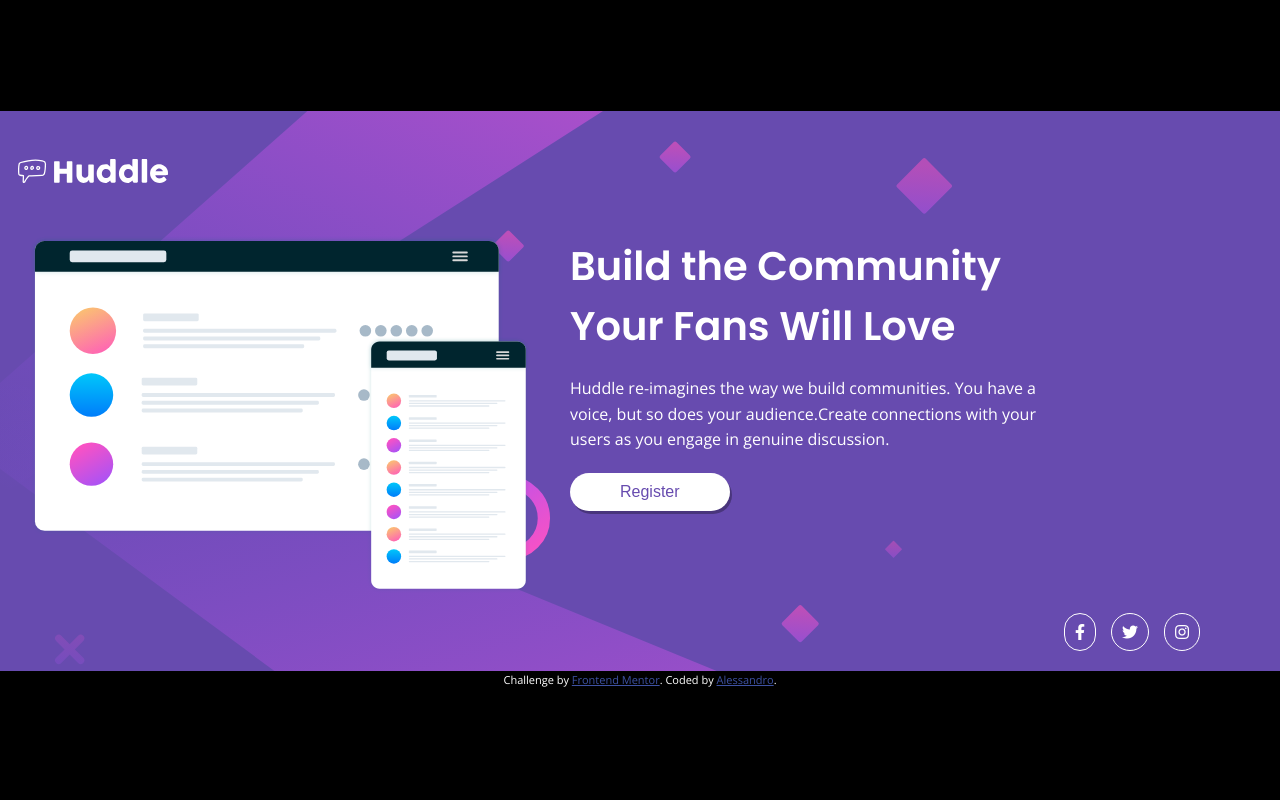
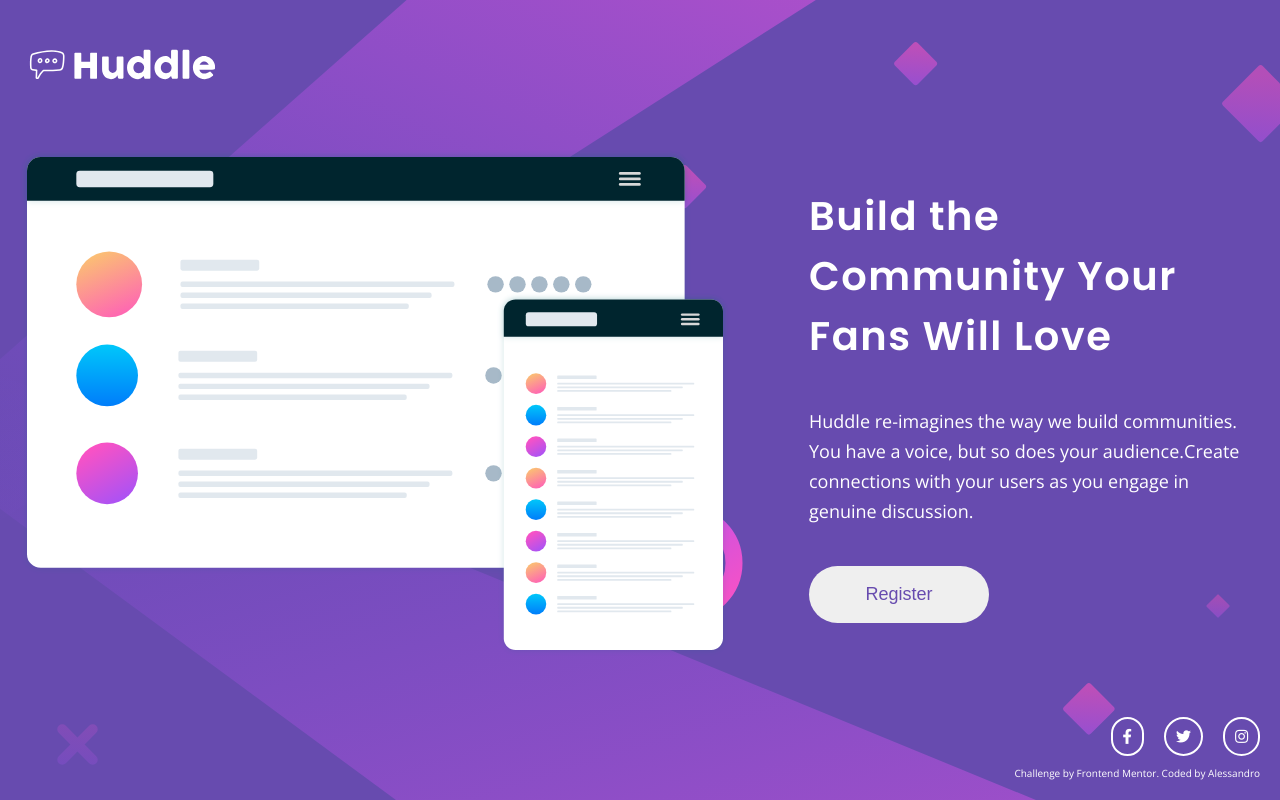
Before and after one commit to Ale-Sandro/huddle, a plain HTML site: page index.html in a window 1280 px wide. Drawn offline with nearby package versions, Linux system fonts and the light colour scheme.

Commit message:
modification css

```diff
--- a/index.html
+++ b/index.html
@@ -1,44 +1,63 @@
 <!DOCTYPE html>
 <html lang="en">
-<head>
-  <meta charset="UTF-8">
-  <meta name="viewport" content="width=device-width, initial-scale=1.0"> <!-- displays site properly based on user's device -->
+  <head>
+    <meta charset="UTF-8" />
+    <meta name="viewport" content="width=device-width, initial-scale=1.0" />
 
-  <link rel="icon" type="image/png" sizes="32x32" href="./images/favicon-32x32.png">
-  <link rel="stylesheet" href="style.css">
-  <title>Frontend Mentor | Huddle landing page with single introductory section</title>
+    <link
+      rel="icon"
+      type="image/png"
+      sizes="32x32"
+      href="./images/favicon-32x32.png"
+    />
+    <link rel="stylesheet" href="style.css" />
+    <title>
+      Frontend Mentor | Huddle landing page with single introductory section
+    </title>
 
-  <!-- Feel free to remove these styles or customise in your own stylesheet 👍 -->
-  <style>
-    .attribution { font-size: 11px; text-align: center; }
-    .attribution a { color: hsl(228, 45%, 44%); }
-  </style>
-  <link rel="stylesheet" href="https://use.fontawesome.com/releases/v5.15.4/css/all.css" integrity="sha384-DyZ88mC6Up2uqS4h/KRgHuoeGwBcD4Ng9SiP4dIRy0EXTlnuz47vAwmeGwVChigm" crossorigin="anonymous">
-</head>
-<body>
-  <main>
-      <img src="images/logo.svg" alt="logo huddle" class="huddle">
-    <section>
-      <img class="illustration" src="images/illustration-mockups.svg" alt="illustration">
-
+    <link
+      rel="stylesheet"
+      href="https://use.fontawesome.com/releases/v5.15.4/css/all.css"
+      integrity="sha384-DyZ88mC6Up2uqS4h/KRgHuoeGwBcD4Ng9SiP4dIRy0EXTlnuz47vAwmeGwVChigm"
+      crossorigin="anonymous"
+    />
+  </head>
+  <body>
+    <header class="logo-container">
+      <img
+        src="images/logo.svg"
+        alt="logo huddle"
+        class="logo-container logo"
+      />
+    </header>
+    <section class="cards">
+      <div class="illustration">
+        <img
+          class="illustration illustration__img"
+          src="images/illustration-mockups.svg"
+          alt="illustration"
+        />
+      </div>
       <div class="features">
         <h2>Build the Community Your Fans Will Love</h2>
-        <p>Huddle re-imagines the way we build communities. You have a voice, but so does your audience.Create connections with your users as you engage in genuine discussion.</p>
+        <p>
+          Huddle re-imagines the way we build communities. You have a voice, but
+          so does your audience.Create connections with your users as you engage
+          in genuine discussion.
+        </p>
         <button>Register</button>
       </div>
     </section>
 
     <footer>
-      <div class="logos">
-        <i class="fab fa-facebook-f logo" ></i>
-        <i class="fab fa-twitter logo"></i>
-        <i class="fab fa-instagram logo"></i>
+      <div class="links">
+        <i class="fab fa-facebook-f link"></i>
+        <i class="fab fa-twitter link"></i>
+        <i class="fab fa-instagram link"></i>
       </div>
       <p class="attribution">
-        Challenge by <a href="https://www.frontendmentor.io?ref=challenge" target="_blank">Frontend Mentor</a>.
-        Coded by <a href="#">Alessandro</a>.
+        Challenge by Frontend Mentor. Coded by Alessandro
       </p>
     </footer>
-  </main>
-</body>
+  </body>
 </html>
--- a/style.css
+++ b/style.css
@@ -1,104 +1,132 @@
-@import url('https://fonts.googleapis.com/css2?family=Open+Sans&family=Poppins:wght@400;600&display=swap');
+@import url("https://fonts.googleapis.com/css2?family=Open+Sans&family=Poppins:wght@400;600&display=swap");
 
-*{
-    margin : 0;
+html {
+  font-size: 62.5%; /*10px*/
+}
+*,
+*::before,
+*::after {
+  margin: 0;
   padding: 0;
   box-sizing: border-box;
 }
 
-body{
-    font-family: 'open Sans', sans-serif;
-    color : white;
-    background-color: black;
+body {
+  height: 100vh;
+  max-width: 1440px;
+  margin: 0 auto;
+  padding: 2rem;
+
+  font-family: "open Sans", sans-serif;
+  font-weight: 400;
+  color: white;
 
   display: flex;
-    align-items: center;
-    justify-content: center;
-    height: 100vh;
+  flex-direction: column;
+  justify-content: space-between;
+
+  background-color: hsl(257, 40%, 49%);
+  background-image: url("images/bg-desktop.svg");
+  background-repeat: no-repeat;
+  background-size: cover;
+  background-position: center;
 }
 
-.huddle{
-    height: 40px;
-    margin: 40px 10px;
+.logo-container .logo {
+  margin-top: 2rem;
+  width: 20rem;
 }
 
-h2{
-    font-size: 40px;
-    font-family: 'Poppins', sans-serif;
-    margin-bottom: 20px;
+.cards {
+  display: flex;
+  justify-content: center;
+  align-items: center;
+  gap: 8rem;
+}
+.cards .illustration .illustration__img {
+  max-width: 100%;
+}
+.features {
+  display: flex;
+  flex-direction: column;
+  justify-content: center;
+  gap: 4rem;
+  flex: 1;
+}
+.features h2 {
+  font-family: "poppins", "open Sans", "sans-serif";
+  font-size: clamp(3rem, 8vw, 4rem);
+  font-weight: 600;
+  letter-spacing: 1.5px;
+}
+.features p {
+  font-size: clamp(1.5rem, 8vw, 1.8rem);
+  line-height: 3rem;
+}
+.features button {
+  cursor: pointer;
+  width: 18rem;
+  padding: 1.8rem;
+
+  color: hsl(257, 40%, 49%);
+  font-size: 1.8rem;
+
+  border-radius: 5rem;
+  border: none;
+  outline: none;
+}
+.features button:hover {
+  background-color: hsl(300, 85%, 59%);
+  color: white;
 }
 
-p{
-    line-height: 1.6;
+footer {
+  display: flex;
+  flex-direction: column;
+  align-items: flex-end;
+  justify-content: flex-end;
+}
+.links {
+  font-size: 1.5rem;
+  display: flex;
+  justify-content: center;
+  align-items: center;
+  gap: 2rem;
+  margin-bottom: 1rem;
+}
+.link {
+  padding: 1rem;
+  border: 2px solid white;
+  border-radius: 5rem;
+  cursor: pointer;
+}
+.link:hover {
+  border-color: hsl(300, 85%, 59%);
+  color: hsl(300, 85%, 59%);
 }
 
-button{
-    /* border: black solid 1px; */
-    border: none;
-    box-shadow: 2px 3px rgba(0, 0, 0, 0.294);
-    border-radius: 50px;
-    font-size: 16px;
-    color :hsl(257, 40%, 49%);
-    background-color: white;
-
-    margin-top: 20px;
-    padding: 10px 50px;
-
-    cursor: pointer;
+@media only screen and (max-width: 1140px) {
+  header {
+    margin-bottom: 5rem;
+  }
+  .cards {
+    flex-direction: column;
+    margin-bottom: 5rem;
+  }
+  .features {
+    text-align: center;
   }
 
-button:hover{
-    color:white;
-    background-color: pink;
-}
-
-main{
-    width: 1440px;
-
-    background-image: url('images/bg-desktop.svg');
-    background-color: hsl(257, 40%, 49%);
+  body {
+    background-image: url("./images/bg-mobile.svg");
     background-repeat: no-repeat;
+    /* background-position: top; */
+    background-position-y: -32rem;
+    background-position-x: -15rem;
     background-size: contain;
   }
-
-section {
-
-    display: flex;
-    justify-content: center;
-    gap : 40px;
-
-    margin-right: 180px;
+  .features button {
+    margin: 0 auto;
+    width: 50%;
   }
-
-.illustration{
-    width: 500px;
 }
-
-.features{
-    width: 500px;
-}
-
-.logos{
-    display: flex;
-    justify-content: flex-end;
-    gap : 15px;
-
-    margin : 20px 80px;
-}
-.logo{
-    border : white solid 1px;
-    padding: 10px;
-    border-radius: 50px;
-
-    cursor: pointer;
-}
-
-.logo:hover{
-    color: pink;
-    border-color: pink;
-
-}
-
-.attribution{
-    background-color: black;
-}
```
Also changed, not shown: 2 other files. Lines whose indentation alone changed are shown as unchanged.
